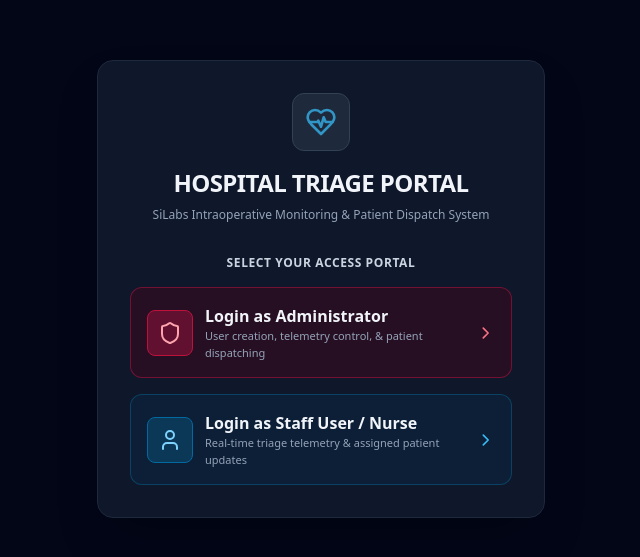
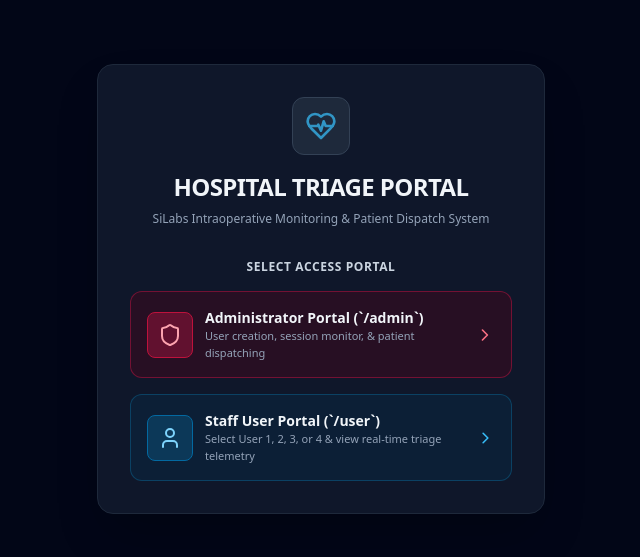
Before and after one commit to raj-jaiswal/SiLabs, a Next.js app in the folder triage_app/: page / in a window 1280 px wide. Shown: the part 111-668 px from the top of the page, without its empty margins (319-959 px from the left). Built offline with nearby package versions, Linux system fonts and the light colour scheme.

Commit message:
feat(triage_app): display explicit user identity banners on /user and /admin and add portal choices on root /

```diff
--- a/triage_app/src/app/admin/page.tsx
+++ b/triage_app/src/app/admin/page.tsx
@@ -193,6 +193,26 @@ export default function AdminPage() {
         <span>Master Control &amp; Dispatch Active</span>
       </div>
 
+      {/* Logged-In Administrator Identity Banner */}
+      <div className="bg-rose-950/90 border-b border-rose-800/80 px-6 py-2.5 flex items-center justify-between shadow-inner">
+        <div className="flex items-center space-x-3 text-xs">
+          <div className="p-1.5 bg-rose-900/90 rounded-lg border border-rose-700 text-rose-300 font-bold animate-pulse">
+            <Shield className="w-4 h-4" />
+          </div>
+          <div>
+            <span className="text-slate-400 text-xs uppercase font-semibold mr-1.5">Active Admin Account:</span>
+            <span className="font-black text-rose-200 text-sm tracking-wide bg-rose-900/60 px-2.5 py-1 rounded-md border border-rose-700">
+              {currentUser.name} (SYSTEM ADMINISTRATOR)
+            </span>
+            <span className="text-slate-400 font-mono text-xs ml-2">({currentUser.email})</span>
+          </div>
+        </div>
+        <div className="text-xs text-rose-300 font-bold bg-rose-900/60 px-2.5 py-1 rounded border border-rose-700 flex items-center space-x-1.5">
+          <span className="w-2 h-2 rounded-full bg-rose-400 animate-ping" />
+          <span>ADMIN MASTER CONTROL ACTIVE</span>
+        </div>
+      </div>
+
       <Header
         patients={patients}
         strideCount={strideCount}
--- a/triage_app/src/app/page.tsx
+++ b/triage_app/src/app/page.tsx
@@ -1,32 +1,90 @@
 'use client';
 
-import React, { useEffect } from 'react';
-import { useRouter } from 'next/navigation';
+import React from 'react';
+import Link from 'next/link';
+import { HeartPulse, Shield, User, ChevronRight } from 'lucide-react';
 import { useAuth } from '@/context/AuthContext';
-import { LoginPage } from '@/components/LoginPage';
 
 export default function Home() {
   const { currentUser } = useAuth();
-  const router = useRouter();
-
-  useEffect(() => {
-    if (currentUser) {
-      if (currentUser.role === 'ADMIN') {
-        router.push('/admin');
-      } else {
-        router.push('/user');
-      }
-    }
-  }, [currentUser, router]);
-
-  if (!currentUser) {
-    return <LoginPage />;
-  }
 
   return (
-    <div className="min-h-screen bg-slate-950 flex flex-col items-center justify-center text-slate-300">
-      <div className="w-10 h-10 border-4 border-sky-500 border-t-transparent rounded-full animate-spin mb-4" />
-      <p className="text-sm font-medium text-slate-400">Redirecting to your hospital portal...</p>
+    <div className="min-h-screen bg-slate-950 flex flex-col items-center justify-center p-6 text-slate-100">
+      <div className="w-full max-w-md bg-slate-900 border border-slate-800 rounded-2xl p-8 shadow-2xl space-y-6">
+
+        {/* Brand Header */}
+        <div className="text-center space-y-2">
+          <div className="inline-flex p-3 bg-slate-800 rounded-xl border border-slate-700 text-sky-400 mb-2">
+            <HeartPulse className="w-8 h-8 animate-pulse text-sky-400" />
+          </div>
+          <h1 className="text-2xl font-bold tracking-tight uppercase">Hospital Triage Portal</h1>
+          <p className="text-xs text-slate-400">SiLabs Intraoperative Monitoring &amp; Patient Dispatch System</p>
+        </div>
+
+        {/* Current Active Session Status if logged in */}
+        {currentUser && (
+          <div className="p-3 bg-slate-950 border border-slate-800 rounded-xl flex items-center justify-between text-xs">
+            <div>
+              <span className="text-slate-400">Current Session: </span>
+              <span className="font-bold text-sky-300">{currentUser.name}</span>
+              <span className="text-slate-400 text-[11px] block">{currentUser.email} ({currentUser.role})</span>
+            </div>
+            <span className="px-2 py-0.5 rounded bg-emerald-950 text-emerald-400 font-mono text-[10px] border border-emerald-800 font-bold">
+              LOGGED IN
+            </span>
+          </div>
+        )}
+
+        {/* Front Portal Selection Buttons */}
+        <div className="space-y-4 pt-2">
+          <div className="text-center text-xs font-semibold text-slate-300 uppercase tracking-wider mb-2">
+            Select Access Portal
+          </div>
+
+          {/* Go to Admin Portal */}
+          <Link
+            href="/admin"
+            className="w-full p-4 bg-rose-950/40 hover:bg-rose-950/80 border border-rose-900/80 hover:border-rose-600 rounded-xl text-left transition-all duration-200 group flex items-center justify-between block"
+          >
+            <div className="flex items-center space-x-3">
+              <div className="p-2.5 bg-rose-900/60 rounded-lg border border-rose-700 text-rose-300 group-hover:scale-105 transition-transform">
+                <Shield className="w-6 h-6 text-rose-300" />
+              </div>
+              <div>
+                <div className="font-bold text-slate-100 group-hover:text-rose-300 transition-colors text-sm">
+                  Administrator Portal (`/admin`)
+                </div>
+                <div className="text-[11px] text-slate-400">
+                  User creation, session monitor, &amp; patient dispatching
+                </div>
+              </div>
+            </div>
+            <ChevronRight className="w-5 h-5 text-rose-400 group-hover:translate-x-1 transition-transform" />
+          </Link>
+
+          {/* Go to Staff User Portal */}
+          <Link
+            href="/user"
+            className="w-full p-4 bg-sky-950/40 hover:bg-sky-950/80 border border-sky-900/80 hover:border-sky-600 rounded-xl text-left transition-all duration-200 group flex items-center justify-between block"
+          >
+            <div className="flex items-center space-x-3">
+              <div className="p-2.5 bg-sky-900/60 rounded-lg border border-sky-700 text-sky-300 group-hover:scale-105 transition-transform">
+                <User className="w-6 h-6 text-sky-300" />
+              </div>
+              <div>
+                <div className="font-bold text-slate-100 group-hover:text-sky-300 transition-colors text-sm">
+                  Staff User Portal (`/user`)
+                </div>
+                <div className="text-[11px] text-slate-400">
+                  Select User 1, 2, 3, or 4 &amp; view real-time triage telemetry
+                </div>
+              </div>
+            </div>
+            <ChevronRight className="w-5 h-5 text-sky-400 group-hover:translate-x-1 transition-transform" />
+          </Link>
+        </div>
+
+      </div>
     </div>
   );
 }
--- a/triage_app/src/app/user/page.tsx
+++ b/triage_app/src/app/user/page.tsx
@@ -240,6 +240,26 @@ export default function UserPage() {
         <span>Telemetry Monitoring &amp; Patient Dispatch Alerts Active</span>
       </div>
 
+      {/* Logged-In Staff User Identity Banner */}
+      <div className="bg-sky-950/90 border-b border-sky-800/80 px-6 py-2.5 flex items-center justify-between shadow-inner">
+        <div className="flex items-center space-x-3 text-xs">
+          <div className="p-1.5 bg-sky-900/90 rounded-lg border border-sky-700 text-sky-300 font-bold animate-pulse">
+            <User className="w-4 h-4" />
+          </div>
+          <div>
+            <span className="text-slate-400 text-xs uppercase font-semibold mr-1.5">Active Staff User:</span>
+            <span className="font-black text-sky-200 text-sm tracking-wide bg-sky-900/60 px-2.5 py-1 rounded-md border border-sky-700">
+              {currentUser.name}
+            </span>
+            <span className="text-slate-400 font-mono text-xs ml-2">({currentUser.email})</span>
+          </div>
+        </div>
+        <div className="text-xs text-emerald-400 font-bold bg-emerald-950/80 px-2.5 py-1 rounded border border-emerald-800 flex items-center space-x-1.5">
+          <span className="w-2 h-2 rounded-full bg-emerald-400 animate-ping" />
+          <span>CONNECTED AS {currentUser.name.toUpperCase()}</span>
+        </div>
+      </div>
+
       <Header
         patients={patients}
         strideCount={strideCount}
```
